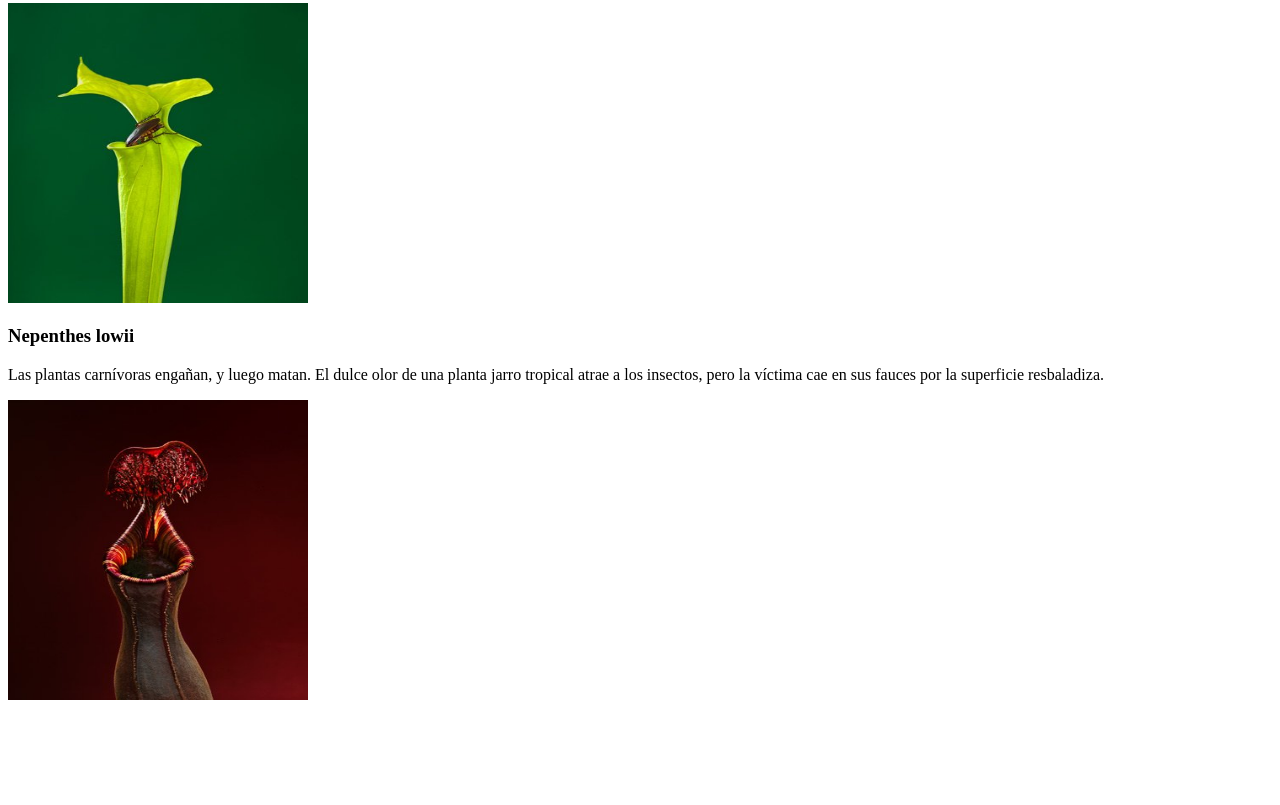
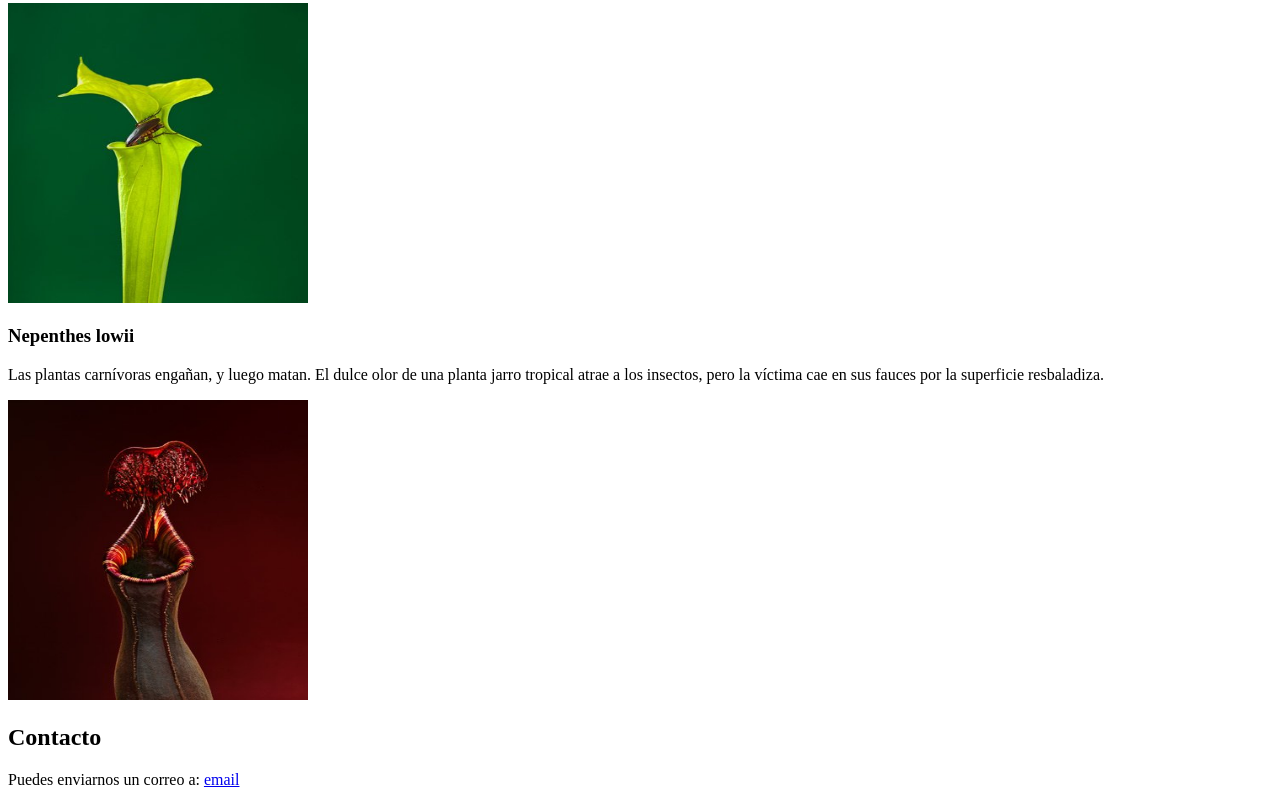
Before and after one commit to zurira/AplicacionesWeb_Unidad2, a plain HTML site: page PaginaWeb/pagina.html in a window 1280 px wide. Shown: the part 1584-2389 px from the top of the page. Before the commit the page ends 2296 px from the top, so only its background shows below. Drawn offline with Linux system fonts and the light colour scheme.

Commit message:
Realice la sección contacto con su correspondiente id

```diff
--- a/PaginaWeb/pagina.html
+++ b/PaginaWeb/pagina.html
@@ -56,6 +56,10 @@
                 </a>
             </article>
         </section>
+        <section id="contacto">
+            <h2>Contacto</h2>
+            <p>Puedes enviarnos un correo a: <a href="mailto:20243ds036@utez.edu.mx">email</a></p>
+        </section>
     </main>
 
 </body>
```
